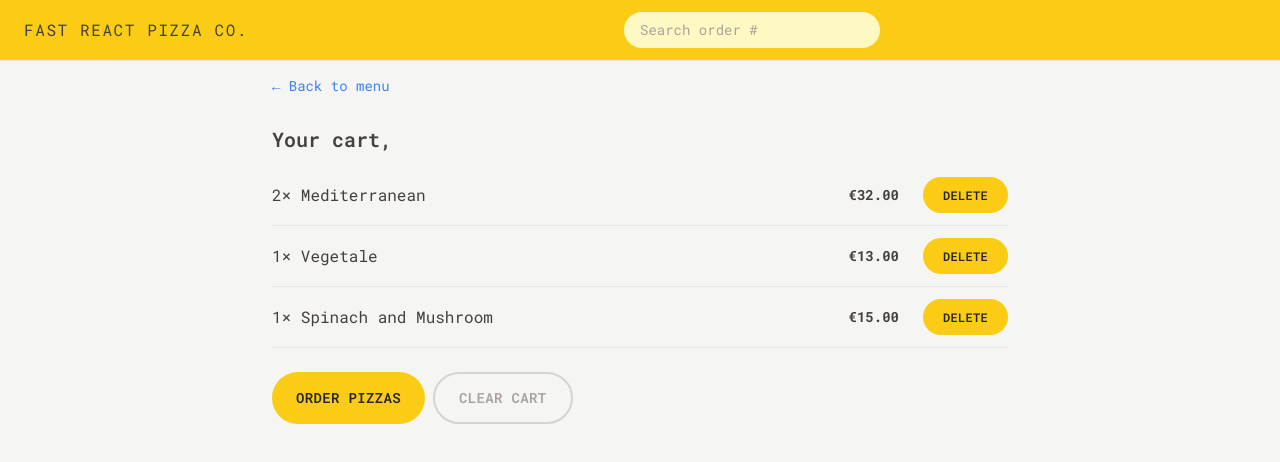
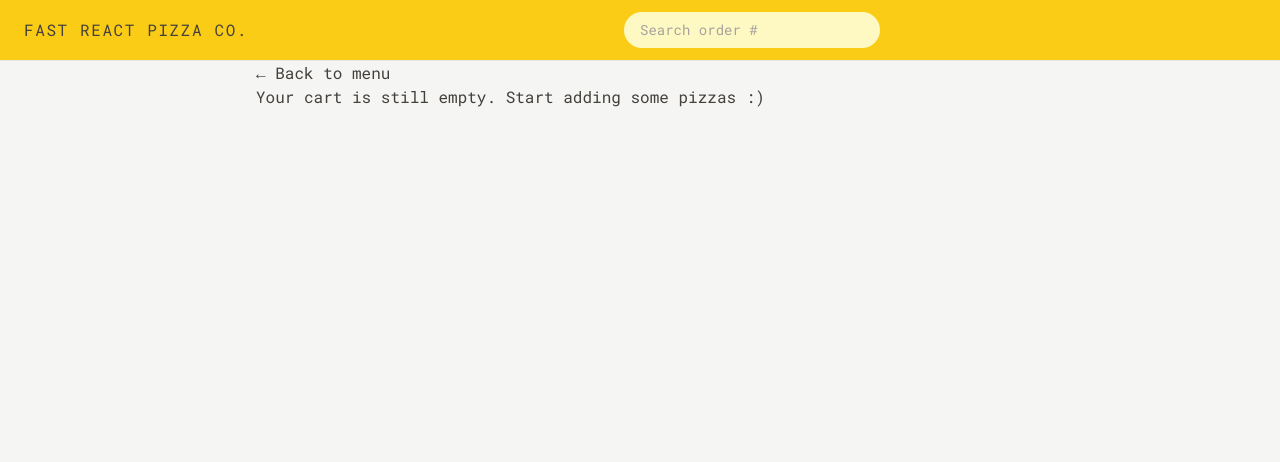
Before and after one commit to clu1197/pizza-store, a React (Vite) app in the folder pizza-store/: page /cart in a window 1280 px wide. Shown: the top 462 px of the page. Built offline with nearby package versions, Linux system fonts and the light colour scheme.

Commit message:
Feat: Cart page.

```diff
--- a/pizza-store/src/features/cart/Cart.jsx
+++ b/pizza-store/src/features/cart/Cart.jsx
@@ -1,37 +1,16 @@
-import { Link } from 'react-router-dom';
 import LinkButton from '../../ui/LinkButton';
 import Button from '../../ui/Button';
 import CartItem from './CartItem';
-import { useSelector } from 'react-redux';
-
-const fakeCart = [
-  {
-    pizzaId: 12,
-    name: 'Mediterranean',
-    quantity: 2,
-    unitPrice: 16,
-    totalPrice: 32,
-  },
-  {
-    pizzaId: 6,
-    name: 'Vegetale',
-    quantity: 1,
-    unitPrice: 13,
-    totalPrice: 13,
-  },
-  {
-    pizzaId: 11,
-    name: 'Spinach and Mushroom',
-    quantity: 1,
-    unitPrice: 15,
-    totalPrice: 15,
-  },
-];
+import EmptyCart from './EmptyCart';
+import { useDispatch, useSelector } from 'react-redux';
+import { clearCart, getCart } from './cartSlice';
 
 function Cart() {
   const username = useSelector((state) => state.user.username);
+  const cart = useSelector(getCart);
+  const dispatch = useDispatch();
 
-  const cart = fakeCart;
+  if (!cart.length) return <EmptyCart />;
 
   return (
     <div className="px-4 py-3">
@@ -41,7 +20,6 @@ function Cart() {
 
       <ul className="mt-3 divide-y divide-stone-200 border-b">
         {cart.map((item) => (
-          // <CartItem item={item} key={item.key} />
           <CartItem item={item} key={item.pizzaId} />
         ))}
       </ul>
@@ -51,7 +29,9 @@ function Cart() {
           Order pizzas
         </Button>
 
-        <Button type="secondary">Clear cart</Button>
+        <Button type="secondary" onClick={() => dispatch(clearCart())}>
+          Clear cart
+        </Button>
       </div>
     </div>
   );
--- a/pizza-store/src/features/cart/cartSlice.js
+++ b/pizza-store/src/features/cart/cartSlice.js
@@ -49,3 +49,5 @@ export const getTotalCartQuantity = (state) =>
 
 export const getTotalCartPrice = (state) =>
   state.cart.cart.reduce((sum, item) => sum + item.totalPrice, 0);
+
+export const getCart = (state) => state.cart.cart;
```
